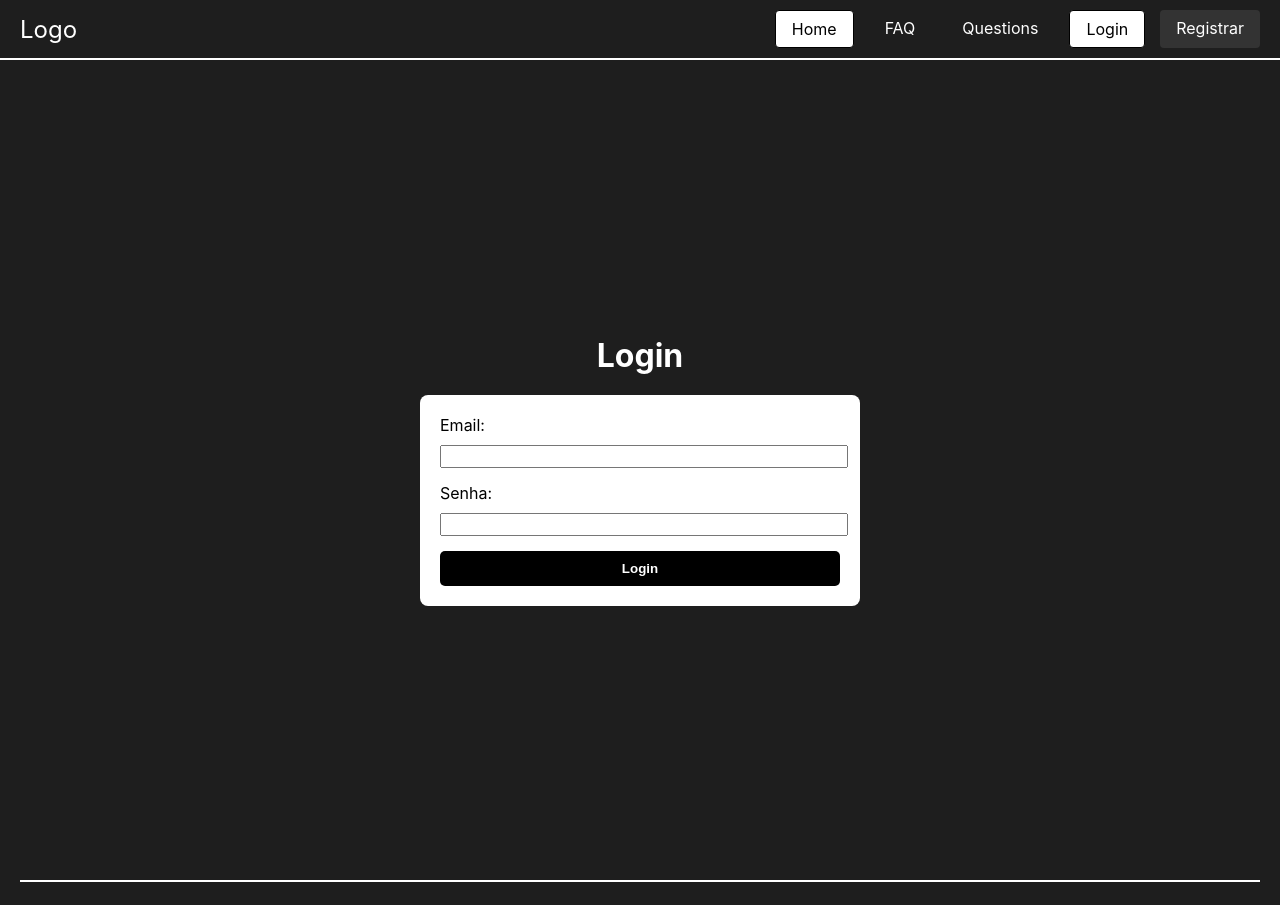
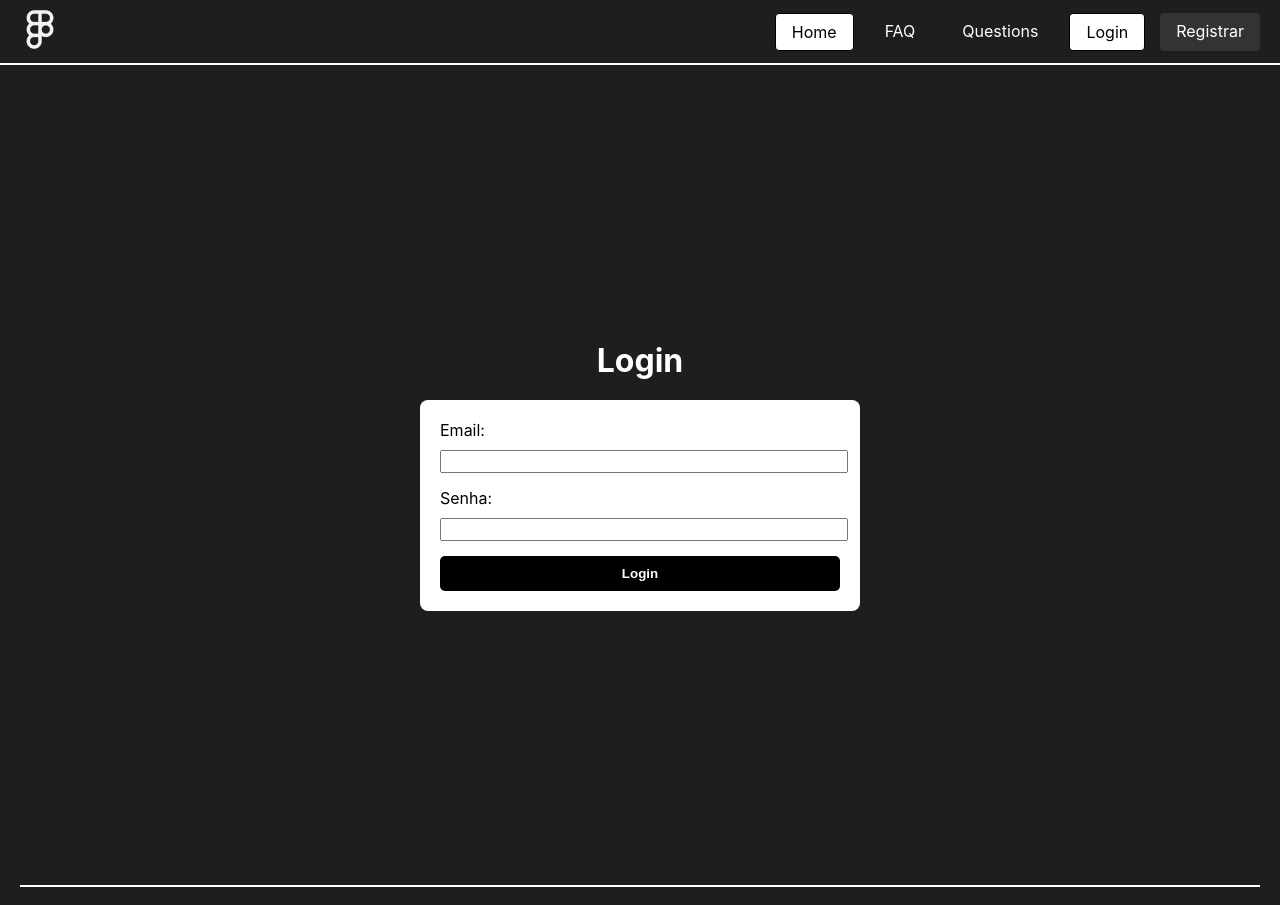
Before and after one commit to ItaloVieira06/forum-app, a Next.js app: page /login in a window 1280 px wide. Shown: the top 905 px of the page. Built offline with nearby package versions, Linux system fonts and the light colour scheme.

Commit message:
standart final update

```diff
--- a/components/Footer.tsx
+++ b/components/Footer.tsx
@@ -5,11 +5,9 @@ export default function Footer() {
     return (
       <footer className={styles.footer}>
         <div className={styles.separator} />
-        <div className={styles.logo}>
-          <Link href="/">
-           Logo
-          </Link>
-        </div>
+        <div className={styles.logoContainer}>
+        <img src="/images/logo.png" alt="Logo do site" className={styles.logo} />
+      </div>
         <div className={styles.socialMedia}>
           <Link href="https://facebook.com" target="_blank" rel="noopener noreferrer">
             Facebook
--- a/components/Navbar.tsx
+++ b/components/Navbar.tsx
@@ -20,8 +20,10 @@ export default function LoginPage() {
 
   return (
     <nav className={styles.navbar}>
-      <div className={styles.logo}>
-        <Link href="/Home">Logo</Link>
+      <div className={styles.logoContainer}>
+        <Link href="/Home">
+            <img src="/images/logo.png" alt="Logo do site" className={styles.logo} />
+        </Link>
       </div>
       <div className={styles.navLinks}>
         <Link href="/Home" className={`${styles.link} ${styles.whiteButton}`}>
```
Also changed, not shown: public/images/logo.png (renamed from public/images/Block.png).
